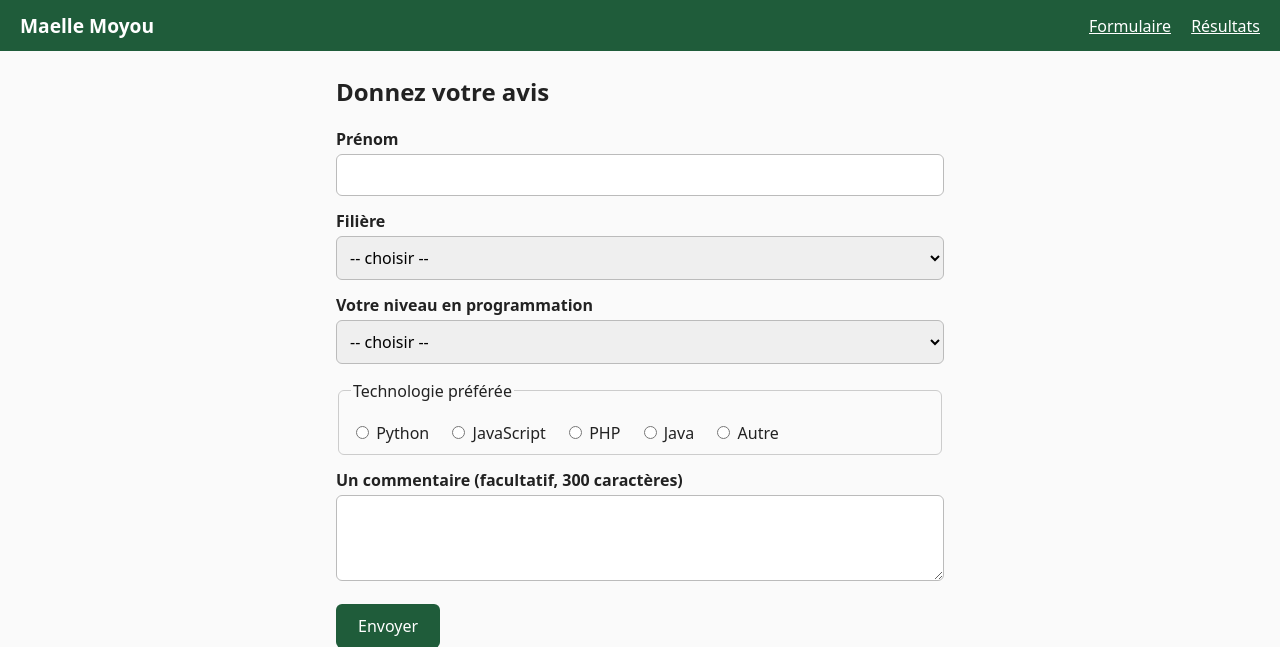
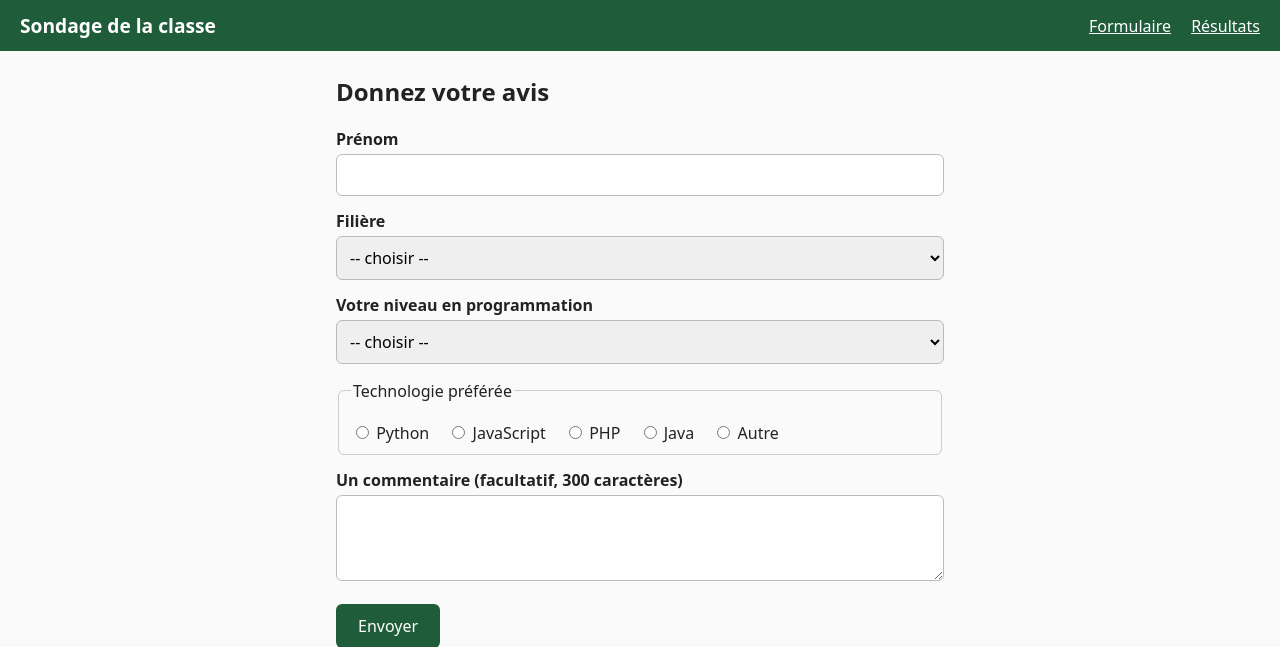
Before and after one commit to maellemoyou-blip/sondage-classe, a Flask app: page / in a window 1280 px wide. Shown: the top 647 px of the page. Run offline with Flask 3, Linux system fonts and the light colour scheme; some libraries are stand-ins or nearby versions.

Commit message:
Update title and header for class survey

```diff
--- a/templates/base.html
+++ b/templates/base.html
@@ -3,12 +3,12 @@
 <head>
   <meta charset="utf-8">
   <meta name="viewport" content="width=device-width, initial-scale=1">
-  <title>{% block titre %}Maelle Moyou{% endblock %}</title>
+  <title>{% block titre %} Sondage de la classe{% endblock %}</title>
   <link rel="stylesheet" href="{{ url_for('static', filename='style.css') }}">
 </head>
 <body>
   <header>
-    <h1>Maelle Moyou</h1>
+    <h1>Sondage de la classe</h1>
     <nav>
       <a href="{{ url_for('accueil') }}">Formulaire</a>
       <a href="{{ url_for('resultats') }}">Résultats</a>
```
